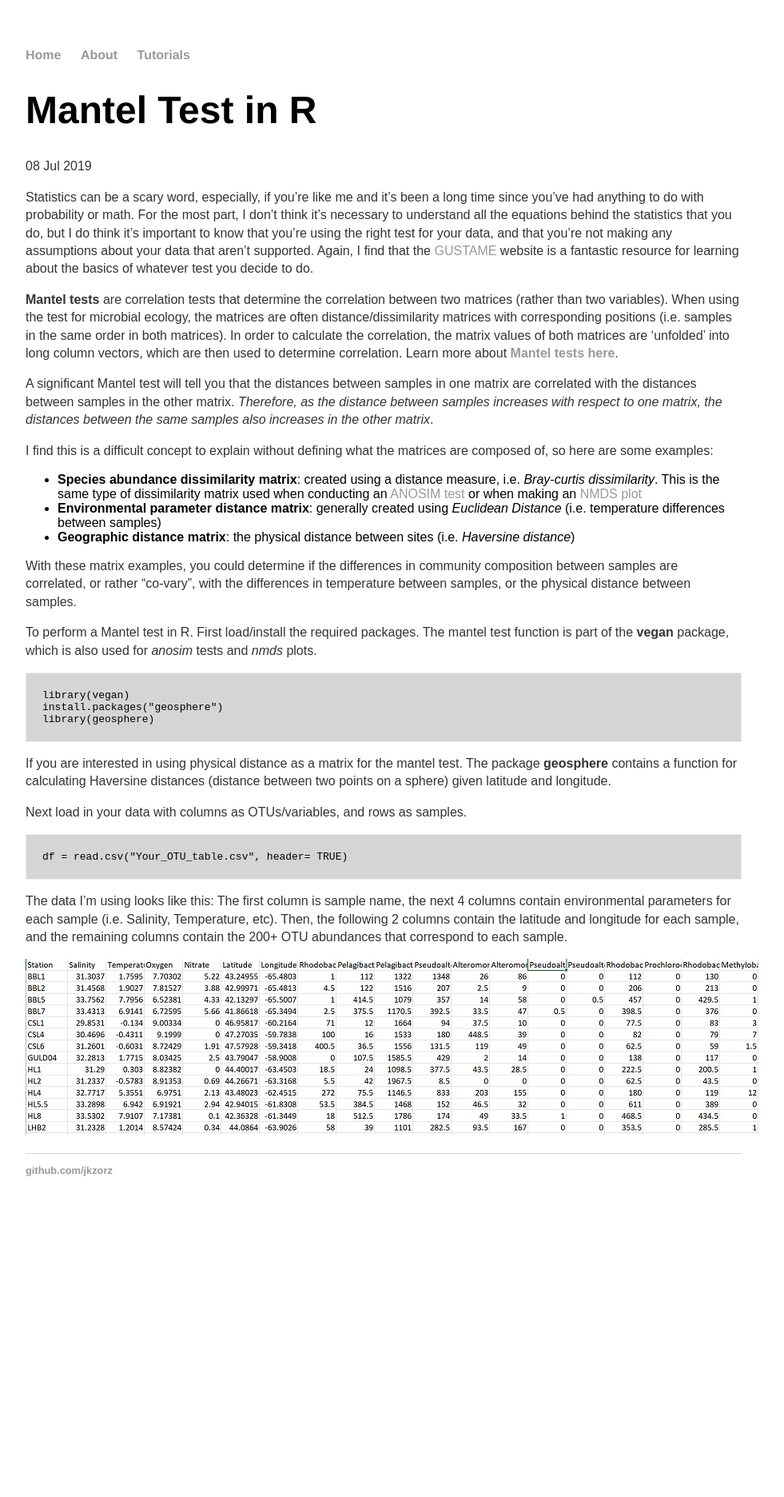
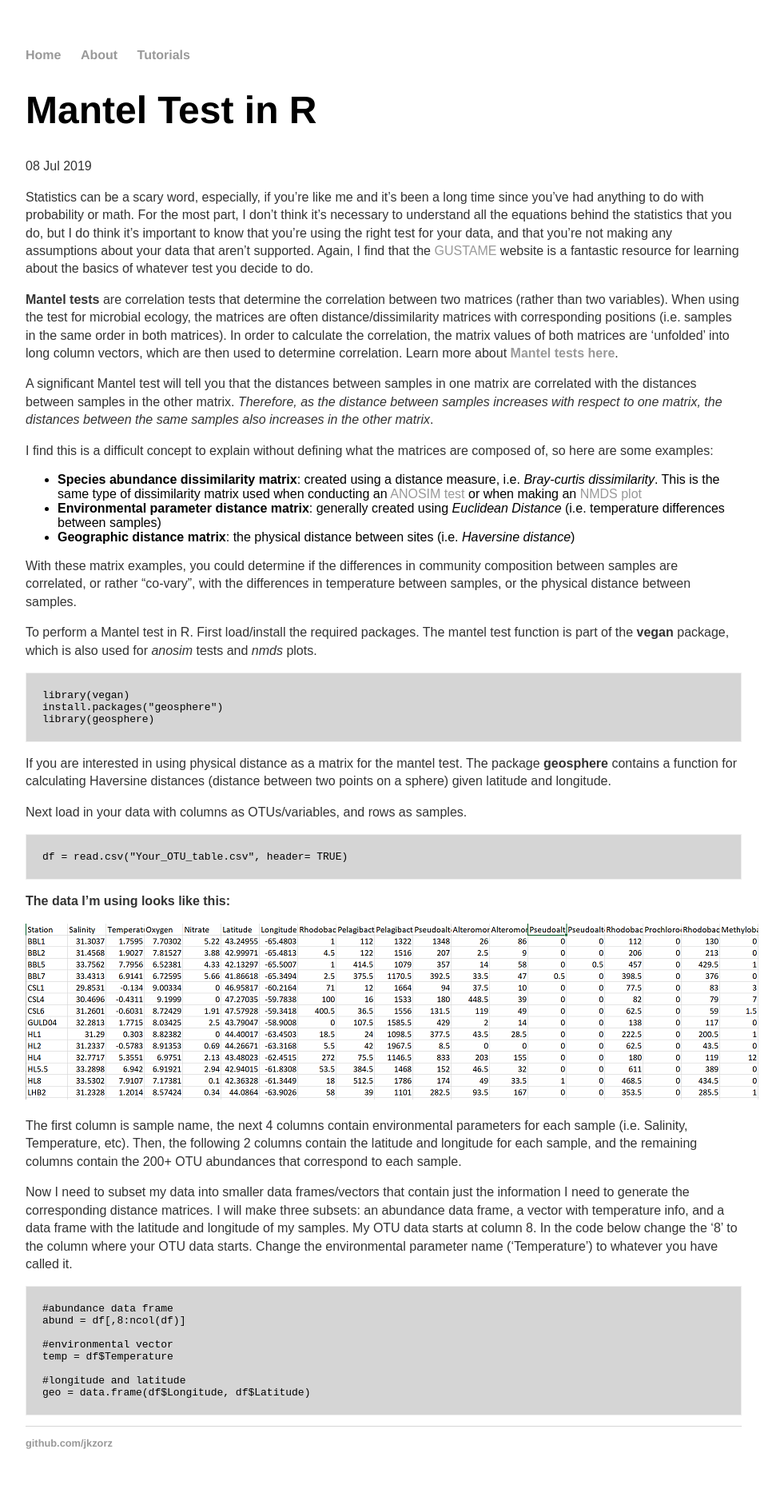
Before and after one commit to jkzorz/jkzorz.github.io, a Jekyll site: the page built from _posts/2019-07-08-mantel-test.md, in a window 1280 px wide. Shown: the whole page at 80% size, without its empty margins (160-1141 px from the left). Built offline with Jekyll 4.4.1, drawn with Linux system fonts in a browser that asks for light colours; before the commit the page ends 1531 px from its top, so only the background shows below that.

Commit message:
Update 2019-07-08-mantel-test.md

````diff
--- a/_posts/2019-07-08-mantel-test.md
+++ b/_posts/2019-07-08-mantel-test.md
@@ -36,7 +36,23 @@ Next load in your data with columns as OTUs/variables, and rows as samples.
 df = read.csv("Your_OTU_table.csv", header= TRUE)
 ```
 
-The data I'm using looks like this:
+**The data I'm using looks like this:**
+
+
+![useful image]({{ site.url }}/assets/Excel_for_mantel.png)
+
+
 The first column is sample name, the next 4 columns contain environmental parameters for each sample (i.e. Salinity, Temperature, etc). Then, the following 2 columns contain the latitude and longitude for each sample, and the remaining columns contain the 200+ OTU abundances that correspond to each sample.
 
-![useful image]({{ site.url }}/assets/Excel_for_mantel.png)
+Now I need to subset my data into smaller data frames/vectors that contain just the information I need to generate the corresponding distance matrices. I will make three subsets: an abundance data frame, a vector with temperature info, and a data frame with the latitude and longitude of my samples. My OTU data starts at column 8. In the code below change the '8' to the column where your OTU data starts. Change the environmental parameter name ('Temperature') to whatever you have called it.
+
+```
+#abundance data frame
+abund = df[,8:ncol(df)]
+
+#environmental vector
+temp = df$Temperature
+
+#longitude and latitude
+geo = data.frame(df$Longitude, df$Latitude)
+```
````
